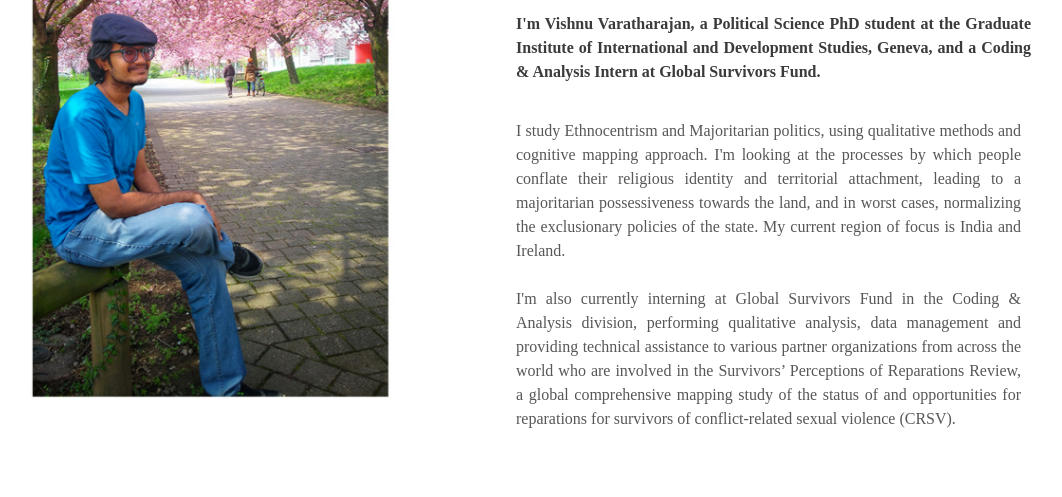
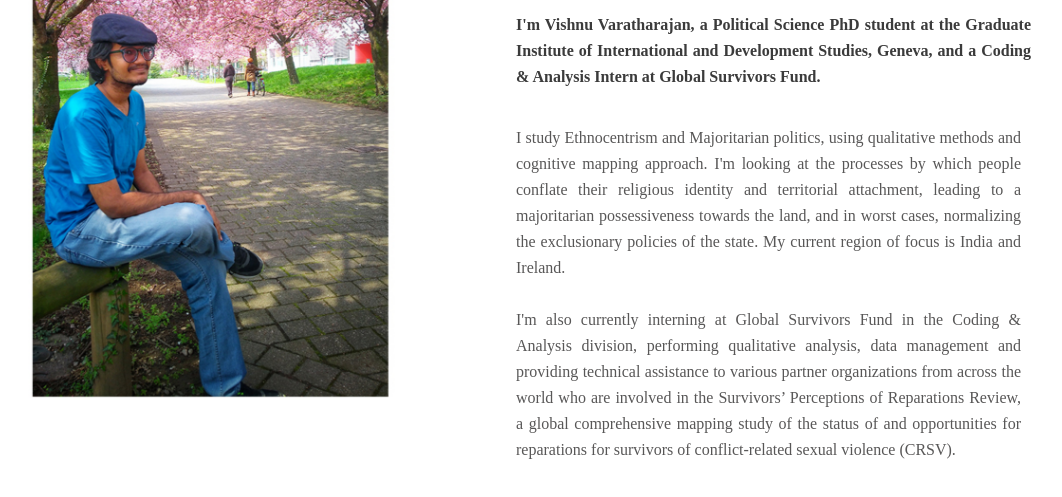
Before and after one commit to vishnuvarat/vishnuvarat.github.io, a plain HTML site: page index.html in a window 1280 px wide. Both pictures are taken after a click on the element "About". Shown: the part 203-700 px from the top of the page, without its empty margins (139-1201 px from the left). Drawn offline with nearby package versions, Linux system fonts and the light colour scheme.

Commit message:
Update main.css

```diff
--- a/assets/css/main.css
+++ b/assets/css/main.css
@@ -52,7 +52,7 @@ body{
 
     	.info{
 			font-family: "Crimson";
-			line-height: 24px;
+			line-height: 26px;
 		    font-size: 16px;
 		text-align: justify;
 		    padding-top: 15px;
@@ -212,7 +212,7 @@ footer{
 	font-weight: 600;
 	font-size: 16px;
 	color: #3b3b3b;
-	line-height: 24px;
+	line-height: 26px;
 	font-family: "Crimson";
 	text-align: justify;
 	margin-top: 15px;
```
